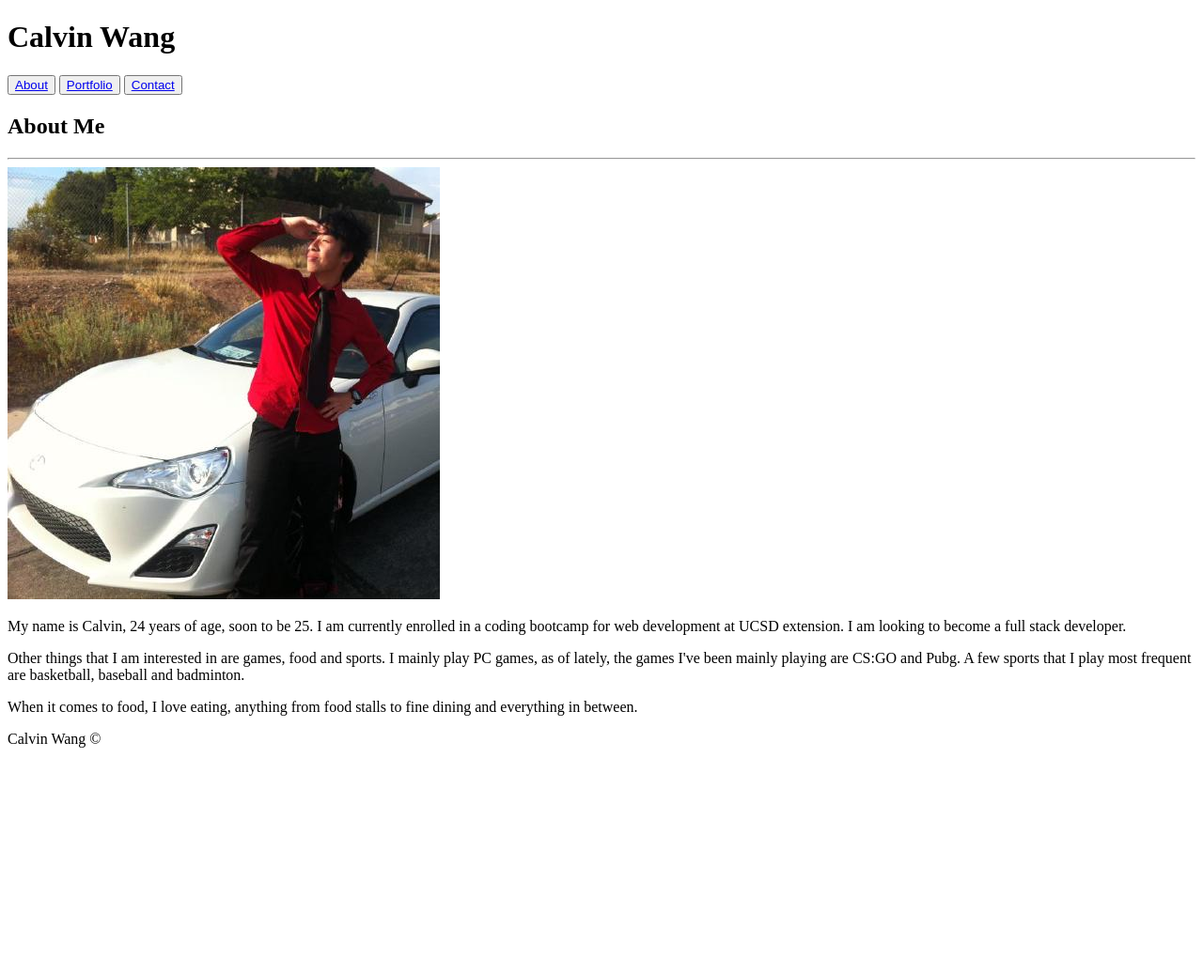
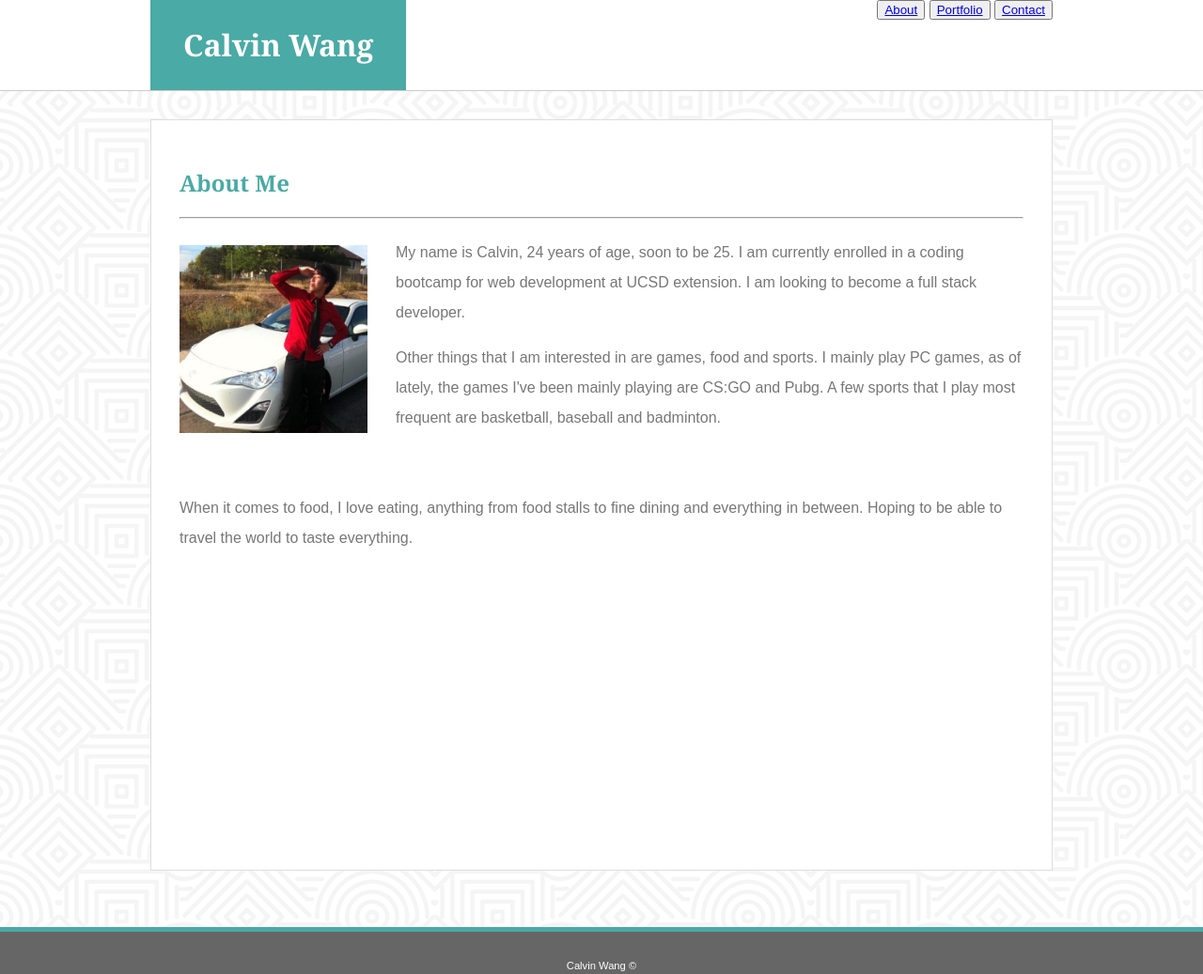
Before and after one commit to JinseiNai/Basic-Portfolio, a plain HTML site: page index.html in a window 1280 px wide. Shown: the whole page at 94% size. Before the commit the page ends 812 px from the top, so only its background shows below. Drawn offline with Linux system fonts and the light colour scheme.

Commit message:
lots of changes

```diff
--- a/assets/css/style.css
+++ b/assets/css/style.css
@@ -0,0 +1,109 @@
+* {
+    box-sizing: border-box;
+}
+
+html,
+body {
+    margin: 0;
+    padding: 0;
+    height: 100%;
+    font-family: 'Arial', 'Helvtica Neue', Helvetica, sans-serif;
+    color: #777777;
+    background-image: url(../images/hypnotize.png);
+}
+
+h1,
+h2 {
+    font-family: Georgia, 'Times New Roman', Times, serif;
+}
+
+header {
+    background-color: #ffffff;
+    border-bottom: 1px solid #cccccc;
+}
+
+h1 {
+    color: #fff;
+    padding: 5px;
+    text-align: center;
+}
+
+hr {
+    margin-left: 30px;
+    margin-right: 30px;
+}
+
+section {
+    margin-top: 20px;
+    line-height: 2em;
+    margin-left: 30px;
+    margin-right: 30px;
+}
+
+footer {
+    height: 50px;
+    background-color: #666666;
+    width: 100%;
+    margin: 0;
+    color: #fff;
+    text-align: center;
+    font-size: .7em;
+}
+
+.name-bg {
+    background-color: #4aaaa5;
+    float: left;
+    padding-right: 30px;
+    padding-left: 30px;
+}
+
+.page-name {
+    color: #4aaaa5;
+    margin-left: 30px;
+    padding-top: 30px;
+}
+
+.head-position {
+    width: 960px;
+    background-color: #fff;
+    margin-left: auto;
+    margin-right: auto;
+    margin-top: 0;
+}
+
+.nav-buttons {
+    float: right;
+}
+
+.main-content {
+    height: 100%;
+    background-color: #fff;
+    width: 960px;
+    margin-top: 30px;
+    margin-bottom: 60px;
+    margin-left: auto;
+    margin-right: auto;
+    border: 1px solid #dddddd;
+}
+
+.profile-pic {
+    width: 200px;
+    height: 200px;
+    float: left;
+    margin: 20px 30px;
+}
+
+.foot-bar {
+    height: 5px;
+    background-color: #4aaaa5;
+    width: 100%;
+}
+
+.copyright {
+    margin-top: 0;
+    padding-top: 30px;
+}
+
+.clearfix {
+    overflow: auto;
+}
--- a/index.html
+++ b/index.html
@@ -6,30 +6,43 @@
     </head>
 
     <body>
-        <header>
+        <header class="clearfix">
+            <div class="head-position">
+                <div class="name-bg">
                     <h1>Calvin Wang</h1>
+                </div>
 
+                <div class="nav-buttons">
                     <button><a href="#">About</a></button>
                     <button><a href="#">Portfolio</a></button>
                     <button><a href="#">Contact</a></button>
+                </div>
+            </div>
         </header>
 
-        <div class="main-content">
-            <h2>About Me</h2>
+        <div class="main-content clearfix">
+            <h2 class="page-name">About Me</h2>
             <hr>
 
-            <img class="profile_pic" src="assets/images/me.jpg" alt="Calvin">
+            <img class="profile-pic" src="assets/images/me.jpg" alt="Calvin">
 
+            <section>
                 <p>My name is Calvin, 24 years of age, soon to be 25. I am currently enrolled in a coding bootcamp for web development at UCSD extension. I am looking to become a full stack developer.</p>
 
                 <p>Other things that I am interested in are games, food and sports. I mainly play PC games, as of lately, the games I've been mainly playing are CS:GO and Pubg. A few sports that I play most frequent are basketball, baseball and badminton.</p>
 
-            <p>When it comes to food, I love eating, anything from food stalls to fine dining and everything in between.</p>
+                <br>
+                <p>When it comes to food, I love eating, anything from food stalls to fine dining and everything in between. Hoping to be able to travel the world to taste everything.</p>
+            </section>
+        </div>
+
+        <div class="foot-bar">
+
         </div>
 
     </body>
 
     <footer>
-        <p>Calvin Wang &copy;</p>
+        <p class="copyright">Calvin Wang &copy;</p>
     </footer>
 </html>
```
Also changed, not shown: contact.html (+18 -8 lines), portfolio.html (+17 -8 lines). Lines whose indentation alone changed are shown as unchanged.
